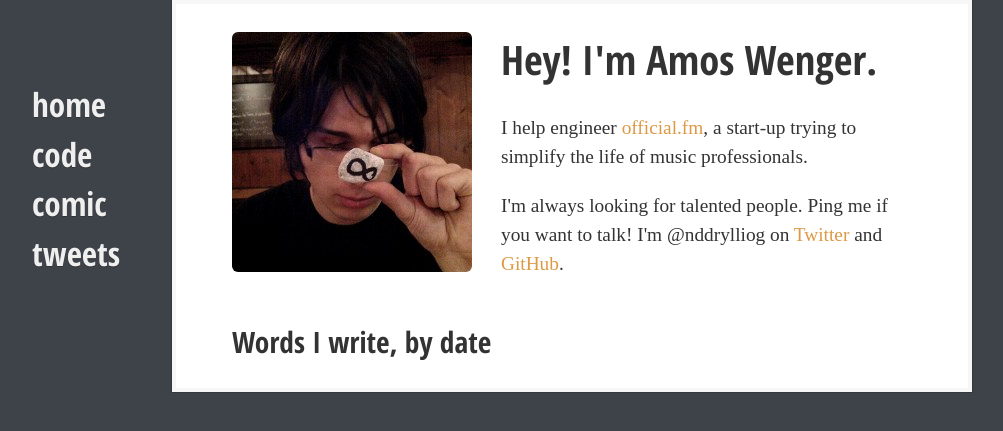
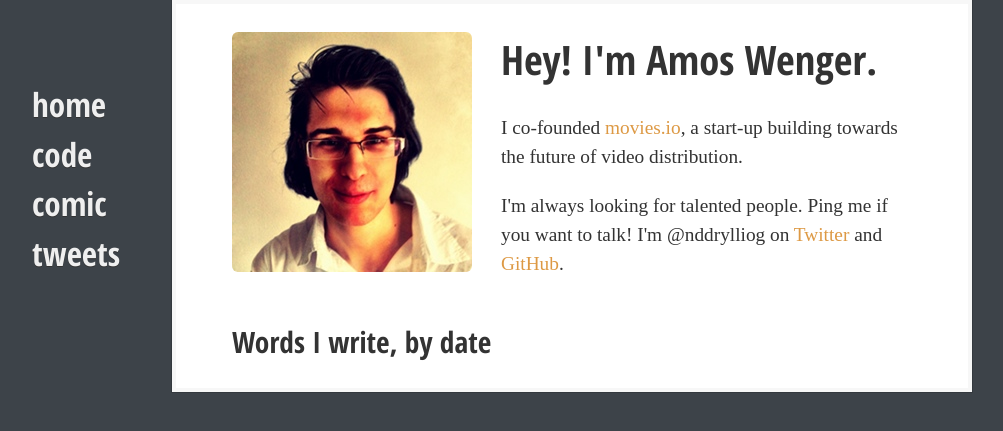
Before and after one commit to fasterthanlime/nevargames.com, a Jekyll site: the page built from index.html, in a window 1280 px wide. Shown: the top 431 px of the page, without its empty margins (88-1091 px from the left). Built offline with Jekyll 4.4.1, drawn with Linux system fonts in a browser that asks for light colours; some web fonts are replaced; Markdown is read by kramdown in place of the engine named in the settings; the list of posts is cut into pages by our own code.

Commit message:
Correct bio and stuff

```diff
--- a/_layouts/post.html
+++ b/_layouts/post.html
@@ -23,13 +23,13 @@ layout: default
     <a href="https://twitter.com/nddrylliog"><img class="mugshot" src="/img/mugshot.jpg"></a>
 
     <p>
-        Hey! I'm Amos Wenger. I help engineer <a href="http://official.fm">official.fm</a>,
-        a start-up trying to simplify the life of music professionals.
+        Hey! I'm Amos Wenger. I co-founded <a href="http://movies.io">movies.io</a>,
+        a start-up building towards the future of video distribution.
     </p>
 
     <p>
         I'm always looking for talented people. Ping me if you want to talk! I'm @nddrylliog
-        on <a href="https://twitter.com/nddrylliog">Twitter</a> and <a href="https://github.com/nddryliog">GitHub</a>.
+        on <a href="https://twitter.com/nddrylliog">Twitter</a> and <a href="https://github.com/nddrylliog">GitHub</a>.
     </p>
   </footer>
   <div class="shadow"></div>
--- a/index.html
+++ b/index.html
@@ -9,8 +9,8 @@ layout: default
     <h1>Hey! I'm Amos Wenger.</h1>
 
     <p>
-        I help engineer <a href="http://official.fm">official.fm</a>,
-        a start-up trying to simplify the life of music professionals.
+        I co-founded <a href="http://movies.io">movies.io</a>,
+        a start-up building towards the future of video distribution.
     </p>
 
     <p>
```
Also changed, not shown: img/mugshot.jpg.
